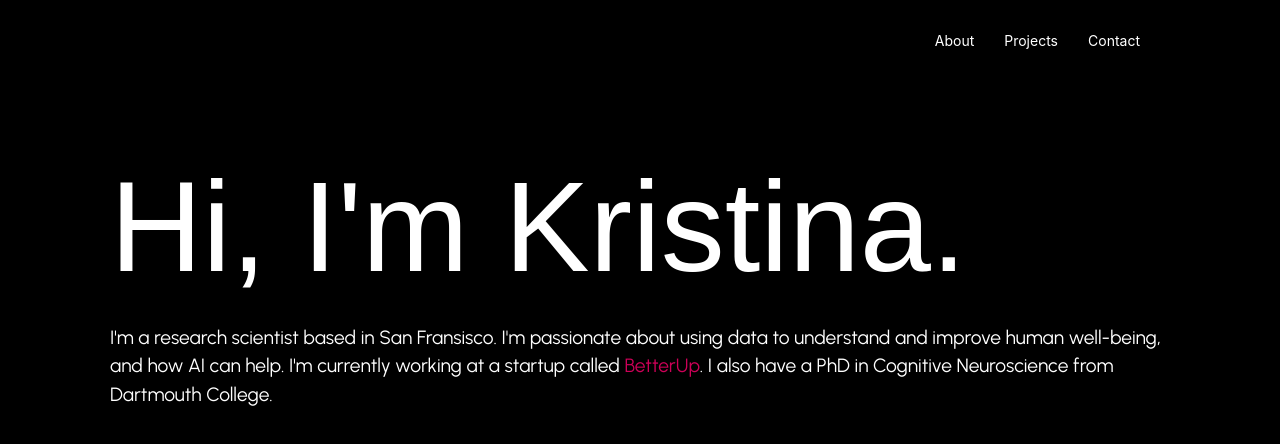
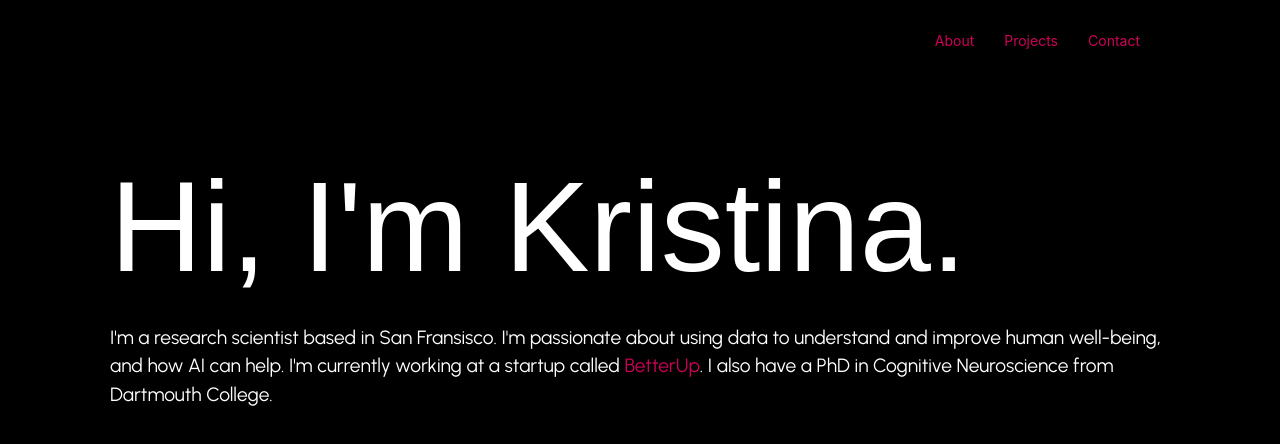
Before and after one commit to kristinarapuano/kristinarapuano.github.io, a plain HTML site: page index.html in a window 1280 px wide. Drawn offline with Linux system fonts and the light colour scheme; a web font is replaced by a local one.

```diff
--- a/css/style.css
+++ b/css/style.css
@@ -30,7 +30,7 @@
 }
 
 a {
-    color: #ce0058;
+    color: #ce0058 !important;
 }
 
 a:hover {
```
